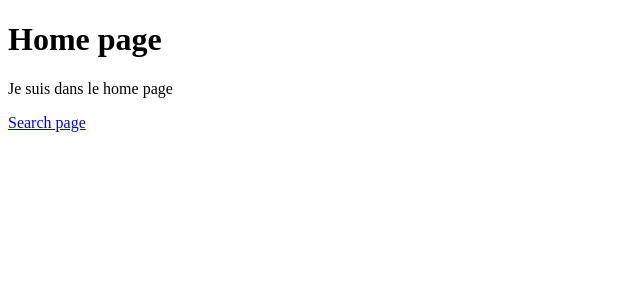
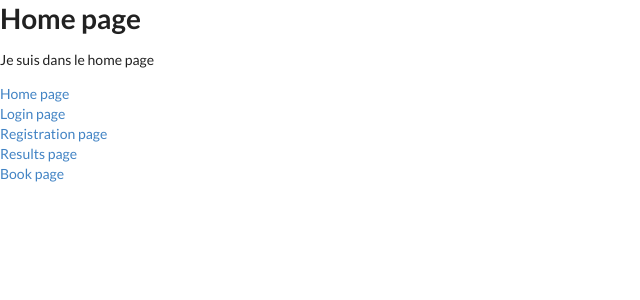
Before and after one commit to boravan/EDXC50-Project1, a Flask app: page / in a window 1280 px wide. Shown: the top 300 px of the page, without its empty margins (0-640 px from the left). Run offline with Flask 2, Linux system fonts and the light colour scheme.

Commit message:
Added static html files for each page

```diff
--- a/application.py
+++ b/application.py
@@ -28,7 +28,25 @@
     return render_template("home.html", headerTitle=title)
 
 
-@app.route("/search")
-def searchRoute():
-    title = "Search page"
-    return render_template("search.html", headerTitle=title)
+@app.route("/login")
+def loginRoute():
+    title = "Login page"
+    return render_template("login.html", headerTitle=title)
+
+
+@app.route("/registration")
+def registrationRoute():
+    title = "Registration page"
+    return render_template("registration.html", headerTitle=title)
+
+
+@app.route("/results")
+def resultsRoute():
+    title = "Results page"
+    return render_template("results.html", headerTitle=title)
+
+
+@app.route("/book")
+def bookRoute():
+    title = "Book page"
+    return render_template("book.html", headerTitle=title)
--- a/templates/home.html
+++ b/templates/home.html
@@ -8,5 +8,13 @@
   <p>
     Je suis dans le home page
   </p>
-  <a href="{{ url_for('searchRoute') }}"> Search page </a>
+  <a href="{{ url_for('homeRoute') }}">Home page</a>
+  <br>
+  <a href="{{ url_for('loginRoute') }}"> Login page</a>
+  <br>
+  <a href="{{ url_for('registrationRoute') }}"> Registration page</a>
+  <br>
+  <a href="{{ url_for('resultsRoute') }}"> Results page</a>
+  <br>
+  <a href="{{ url_for('bookRoute') }}"> Book page</a>
 {% endblock %}
--- a/templates/layout.html
+++ b/templates/layout.html
@@ -1,6 +1,10 @@
 <!DOCTYPE html>
 <html>
   <head>
+    <link
+      rel="stylesheet"
+      href="https://cdnjs.cloudflare.com/ajax/libs/semantic-ui/2.4.1/semantic.min.css"
+    />
     <title>Books database</title>
   </head>
 
--- a/templates/search.html
+++ b/templates/results.html
@@ -6,7 +6,7 @@
 
 {% block body %}
   <p>
-    Je suis dans le search page
+    This is the results page
   </p>
-  <a href="{{ url_for('homeRoute') }}"> Retour </a>
+  <a href="{{ url_for('homeRoute') }}"> Return to home page </a>
 {% endblock %}
```
Also changed, not shown: templates/book.html (added, +12 -0 lines), templates/login.html (added, +12 -0 lines), templates/registration.html (added, +12 -0 lines), README.md.
